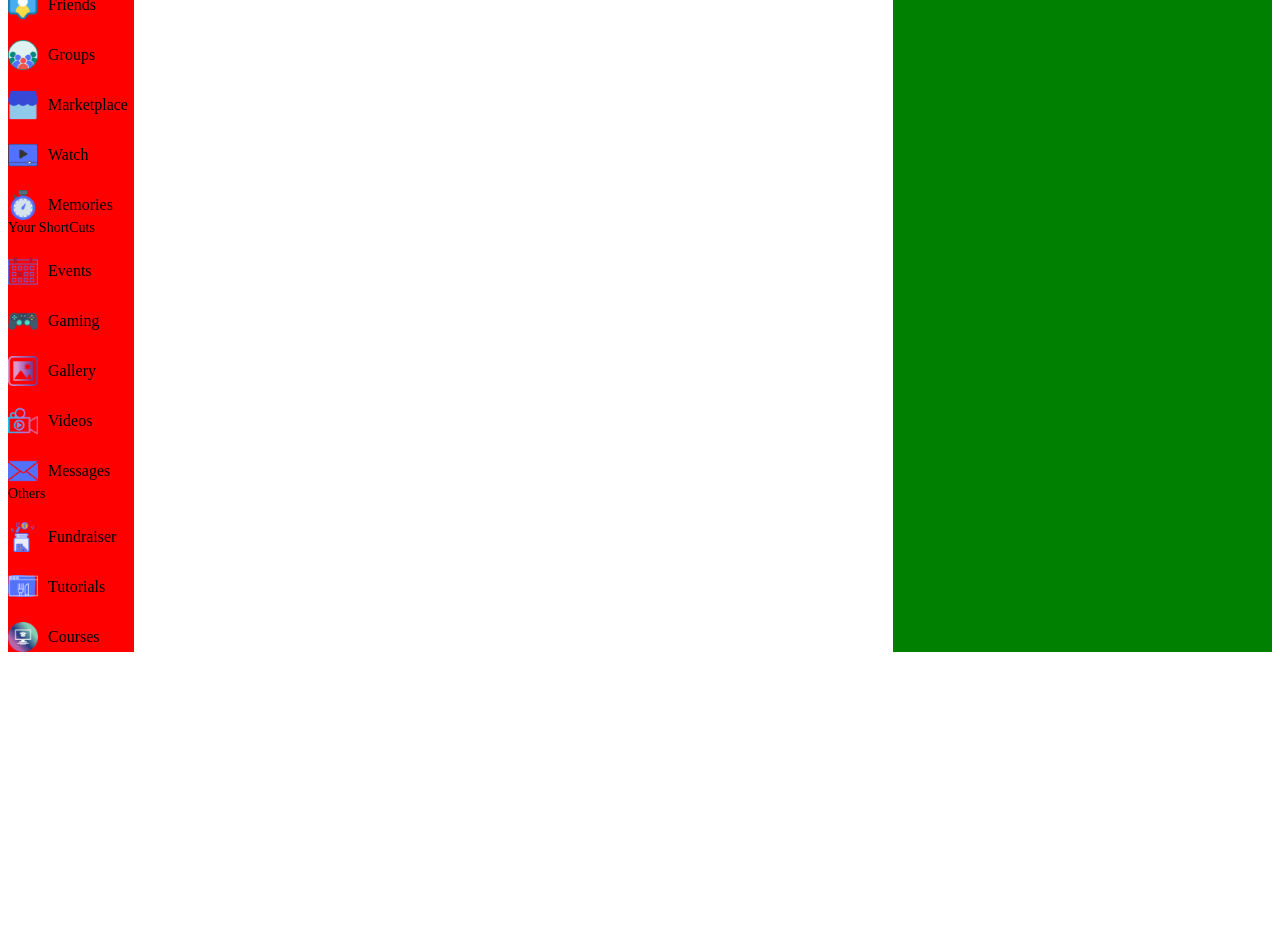
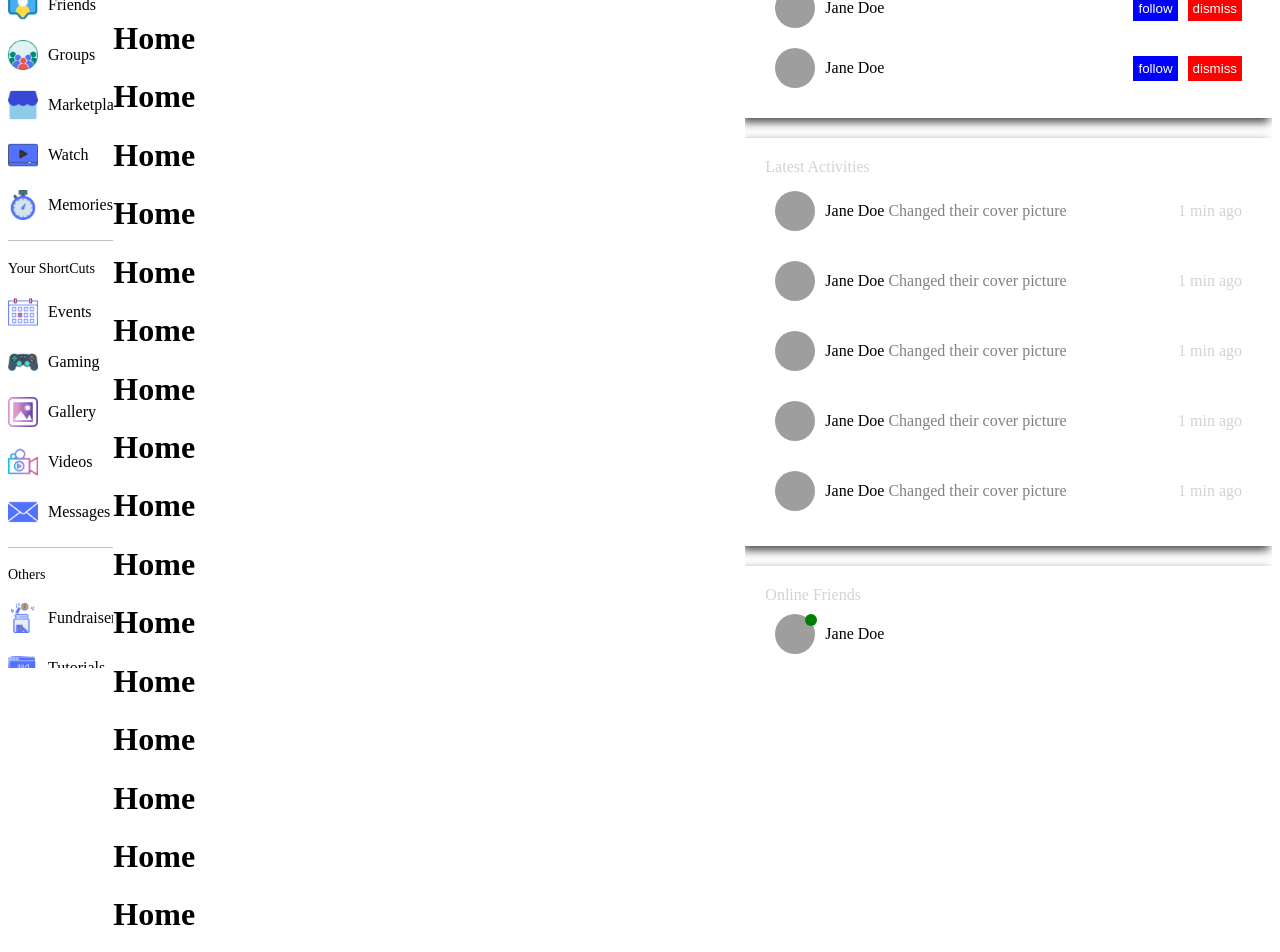
Before and after one commit to sonysandr/react-social-sass, a React (Create React App) app: page / in a window 1280 px wide. Shown: the part 140-1092 px from the top of the page. Before the commit the page ends 800 px from the top, so only its background shows below. Built offline with nearby package versions, Linux system fonts and the light colour scheme; grey boxes are pictures that could not be loaded.

Commit message:
Sixth Commit Leftbar

```diff
--- a/src/components/leftbar/Leftbar.js
+++ b/src/components/leftbar/Leftbar.js
@@ -49,7 +49,7 @@ const Leftbar = () => {
           </div>
         </div>
 
-        {/* <hr /> */}
+        <hr />
 
         <div className="menu">
           <span>Your ShortCuts</span>
@@ -76,7 +76,7 @@ const Leftbar = () => {
           </div>
         </div>
 
-        {/* <hr /> */}
+        <hr />
 
         <div className="menu">
           <span>Others</span>
--- a/src/components/leftbar/leftbar.scss
+++ b/src/components/leftbar/leftbar.scss
@@ -1,6 +1,15 @@
 .leftBar{
     flex: 1;
-    background-color: red;
+
+    position: sticky;
+    top: 71.52px;
+    height: calc(100vh - 71.52px);
+    overflow: scroll;
+
+    // We dont want to display scroll bar
+    &::-webkit-scrollbar{
+        display: none;
+    }
     .container{
 
         hr{
--- a/src/components/navbar/navbar.scss
+++ b/src/components/navbar/navbar.scss
@@ -7,6 +7,7 @@
     border: 1px solid lightgray;
     position: sticky;
     top: 0;
+    background-color: white;
 
     .left{
         display: flex;
--- a/src/components/rightbar/Rightbar.js
+++ b/src/components/rightbar/Rightbar.js
@@ -1,12 +1,199 @@
-import React from 'react'
-import './rightBar.scss'
+import React from "react";
+import "./rightBar.scss";
 
 const Rightbar = () => {
   return (
-    <div className='rightBar'>
-    Rightbar
+    <div className="rightBar">
+      <div className="container">
+        <div className="item">
+          <span>Suggestions For You</span>
+          <div className="user">
+            <div className="userInfo">
+              <img
+                src="https://images.pexels.com/photos/3250183/pexels-photo-3250183.jpeg?auto=compress&cs=tinysrgb&w=1260&h=750&dpr=2"
+                alt="user"
+              />
+              <span>Jane Doe</span>
+            </div>
+            <div className="buttons">
+              <button>follow</button>
+              <button>dismiss</button>
+            </div>
+          </div>
+          <div className="user">
+            <div className="userInfo">
+              <img
+                src="https://images.pexels.com/photos/3250183/pexels-photo-3250183.jpeg?auto=compress&cs=tinysrgb&w=1260&h=750&dpr=2"
+                alt="user"
+              />
+              <span>Jane Doe</span>
+            </div>
+            <div className="buttons">
+              <button>follow</button>
+              <button>dismiss</button>
+            </div>
+          </div>
+        </div>
+        <div className="item">
+          <span>Latest Activities</span>
+          <div className="user">
+            <div className="userInfo">
+              <img
+                src="https://images.pexels.com/photos/3250183/pexels-photo-3250183.jpeg?auto=compress&cs=tinysrgb&w=1260&h=750&dpr=2"
+                alt="user"
+              />
+              <p>
+                <span>Jane Doe</span> Changed their cover picture
+              </p>
+            </div>
+            <span>1 min ago</span>
+          </div>
+
+          <div className="user">
+            <div className="userInfo">
+              <img
+                src="https://images.pexels.com/photos/3250183/pexels-photo-3250183.jpeg?auto=compress&cs=tinysrgb&w=1260&h=750&dpr=2"
+                alt="user"
+              />
+              <p>
+                <span>Jane Doe</span> Changed their cover picture
+              </p>
+            </div>
+            <span>1 min ago</span>
+          </div>
+
+          <div className="user">
+            <div className="userInfo">
+              <img
+                src="https://images.pexels.com/photos/3250183/pexels-photo-3250183.jpeg?auto=compress&cs=tinysrgb&w=1260&h=750&dpr=2"
+                alt="user"
+              />
+              <p>
+                <span>Jane Doe</span> Changed their cover picture
+              </p>
+            </div>
+            <span>1 min ago</span>
+          </div>
+
+          <div className="user">
+            <div className="userInfo">
+              <img
+                src="https://images.pexels.com/photos/3250183/pexels-photo-3250183.jpeg?auto=compress&cs=tinysrgb&w=1260&h=750&dpr=2"
+                alt="user"
+              />
+              <p>
+                <span>Jane Doe</span> Changed their cover picture
+              </p>
+            </div>
+            <span>1 min ago</span>
+          </div>
+
+          <div className="user">
+            <div className="userInfo">
+              <img
+                src="https://images.pexels.com/photos/3250183/pexels-photo-3250183.jpeg?auto=compress&cs=tinysrgb&w=1260&h=750&dpr=2"
+                alt="user"
+              />
+              <p>
+                <span>Jane Doe</span> Changed their cover picture
+              </p>
+            </div>
+            <span>1 min ago</span>
+          </div>
+
+        </div>
+
+        <div className="item">
+          <span>Online Friends</span>
+          <div className="user">
+            <div className="userInfo">
+              <img
+                src="https://images.pexels.com/photos/3250183/pexels-photo-3250183.jpeg?auto=compress&cs=tinysrgb&w=1260&h=750&dpr=2"
+                alt="user"
+              />
+              <div className="online"/>
+                <span>Jane Doe</span>
+
+            </div>
+
+          </div>
+          <div className="user">
+            <div className="userInfo">
+              <img
+                src="https://images.pexels.com/photos/3250183/pexels-photo-3250183.jpeg?auto=compress&cs=tinysrgb&w=1260&h=750&dpr=2"
+                alt="user"
+              />
+              <div className="online"/>
+                <span>Jane Doe</span>
+
+            </div>
+
+          </div>
+          <div className="user">
+            <div className="userInfo">
+              <img
+                src="https://images.pexels.com/photos/3250183/pexels-photo-3250183.jpeg?auto=compress&cs=tinysrgb&w=1260&h=750&dpr=2"
+                alt="user"
+              />
+              <div className="online"/>
+                <span>Jane Doe</span>
+
+            </div>
+
+          </div>
+          <div className="user">
+            <div className="userInfo">
+              <img
+                src="https://images.pexels.com/photos/3250183/pexels-photo-3250183.jpeg?auto=compress&cs=tinysrgb&w=1260&h=750&dpr=2"
+                alt="user"
+              />
+              <div className="online"/>
+                <span>Jane Doe</span>
+
+            </div>
+
+          </div>
+          <div className="user">
+            <div className="userInfo">
+              <img
+                src="https://images.pexels.com/photos/3250183/pexels-photo-3250183.jpeg?auto=compress&cs=tinysrgb&w=1260&h=750&dpr=2"
+                alt="user"
+              />
+              <div className="online"/>
+                <span>Jane Doe</span>
+
+            </div>
+
+          </div>
+          <div className="user">
+            <div className="userInfo">
+              <img
+                src="https://images.pexels.com/photos/3250183/pexels-photo-3250183.jpeg?auto=compress&cs=tinysrgb&w=1260&h=750&dpr=2"
+                alt="user"
+              />
+              <div className="online"/>
+                <span>Jane Doe</span>
+
+            </div>
+
+          </div>
+          <div className="user">
+            <div className="userInfo">
+              <img
+                src="https://images.pexels.com/photos/3250183/pexels-photo-3250183.jpeg?auto=compress&cs=tinysrgb&w=1260&h=750&dpr=2"
+                alt="user"
+              />
+              <div className="online"/>
+                <span>Jane Doe</span>
+
+            </div>
+
+          </div>
+
+        </div>
+      </div>
     </div>
-  )
-}
+  );
+};
 
-export default Rightbar
+export default Rightbar;
--- a/src/components/rightbar/rightbar.scss
+++ b/src/components/rightbar/rightbar.scss
@@ -1,5 +1,91 @@
 .rightBar{
-    display: flex;
-    flex: 3;
-    background-color: green;
+
+    flex: 5;
+
+    position: sticky;
+    top: 71.52px;
+    height: calc(100vh - 71.52px);
+    overflow: scroll;
+
+    // We dont want to display scroll bar
+    &::-webkit-scrollbar{
+        display: none;
 }
+    .container{
+
+
+        background-color:white;
+
+        .item{
+            -webkit-box-shadow: -3px 4px 9px 0px rgba(0,0,0,0.75);
+            -moz-box-shadow: -3px 4px 9px 0px rgba(0,0,0,0.75);
+            box-shadow: -3px 4px 9px 0px rgba(0,0,0,0.75);
+            padding: 20px;
+            margin-bottom: 20px;
+
+
+            span{
+                font-weight: 500;
+                color:lightgray;
+            }
+            .user{
+                display: flex;
+                align-items: center;
+                justify-content: space-between;
+                padding: 10px;
+
+                .userInfo{
+                display: flex;
+                align-items: center;
+                gap: 10px;
+                position: relative;
+                    img{
+                        width: 40px;
+                        height: 40px;
+                        border-radius: 50%;
+                        object-fit: cover;
+                    }
+                    .online{
+                        width: 12px;
+                        height: 12px;
+                        border-radius: 50%;
+                        background-color: green;
+                        position: absolute;
+                        top: 0;
+                        left: 30px;
+                    }
+
+                    p{
+                        color: gray;
+                    }
+
+                    span{
+                        font-weight: 500;
+                        color: black;
+                    }
+                }
+                .buttons{
+                display: flex;
+                align-items: center;
+                gap: 10px;
+                    button{
+                        border: none;
+                        padding: 5px;
+                        color: white;
+                        cursor: pointer;
+
+
+                        &:first-child{
+                            background-color: blue;
+                        }
+                        &:last-child{
+                            background-color: red;
+                        }
+                    }
+                }
+            }
+        }
+    }
+
+
+}
--- a/src/pages/home/Home.js
+++ b/src/pages/home/Home.js
@@ -3,7 +3,35 @@ import './home.scss'
 
 function Home() {
   return (
-    <div className='home'>Home</div>
+    <div className='home'>
+    <h1>Home</h1>
+    <h1>Home</h1>
+    <h1>Home</h1>
+    <h1>Home</h1>
+    <h1>Home</h1>
+    <h1>Home</h1>
+    <h1>Home</h1>
+    <h1>Home</h1>
+    <h1>Home</h1>
+    <h1>Home</h1>
+    <h1>Home</h1>
+    <h1>Home</h1>
+    <h1>Home</h1>
+    <h1>Home</h1>
+    <h1>Home</h1>
+    <h1>Home</h1>
+    <h1>Home</h1>
+    <h1>Home</h1>
+    <h1>Home</h1>
+    <h1>Home</h1>
+    <h1>Home</h1>
+    <h1>Home</h1>
+    <h1>Home</h1>
+    <h1>Home</h1>
+    <h1>Home</h1>
+    <h1>Home</h1>
+    <h1>Home</h1>
+    </div>
   )
 }
 
```
